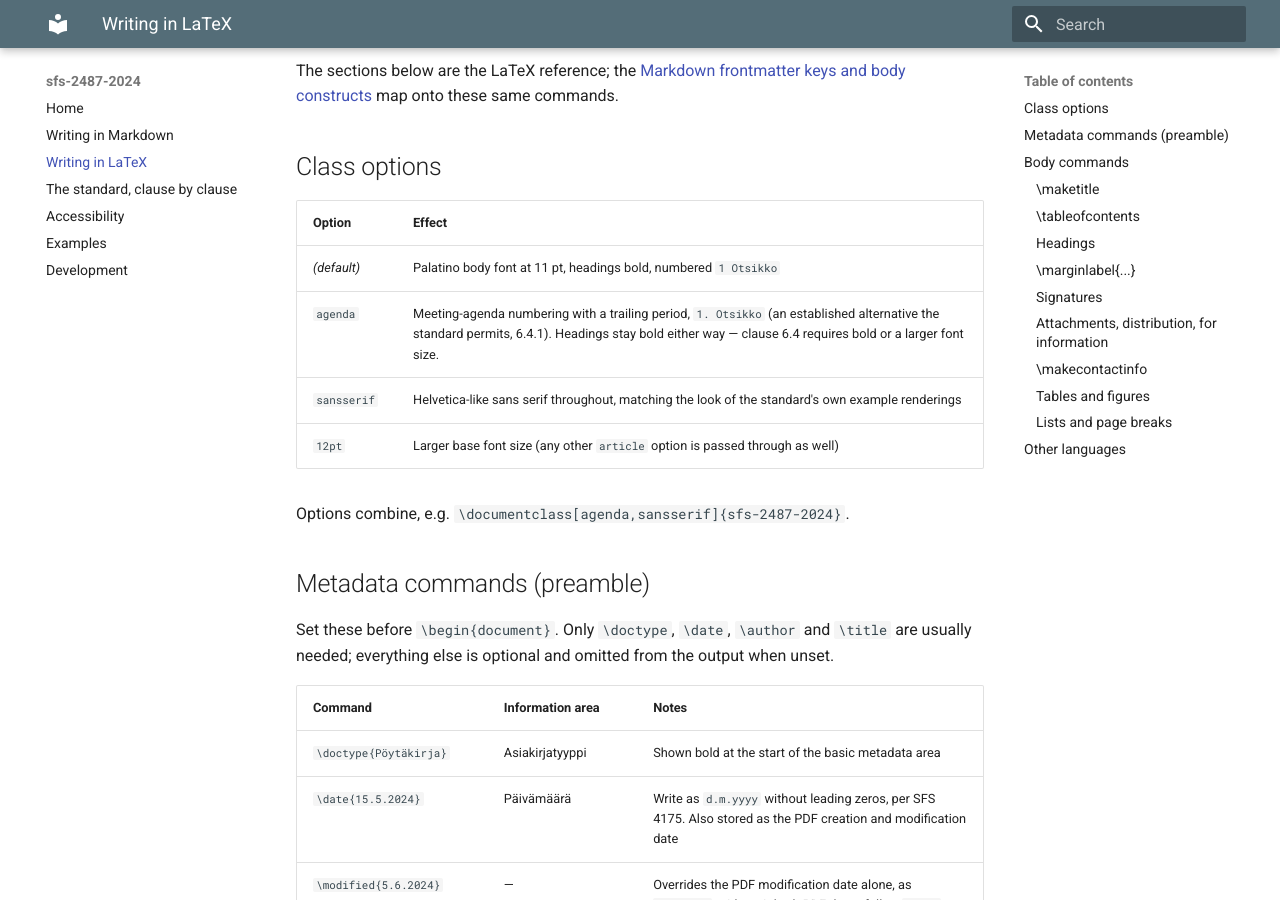
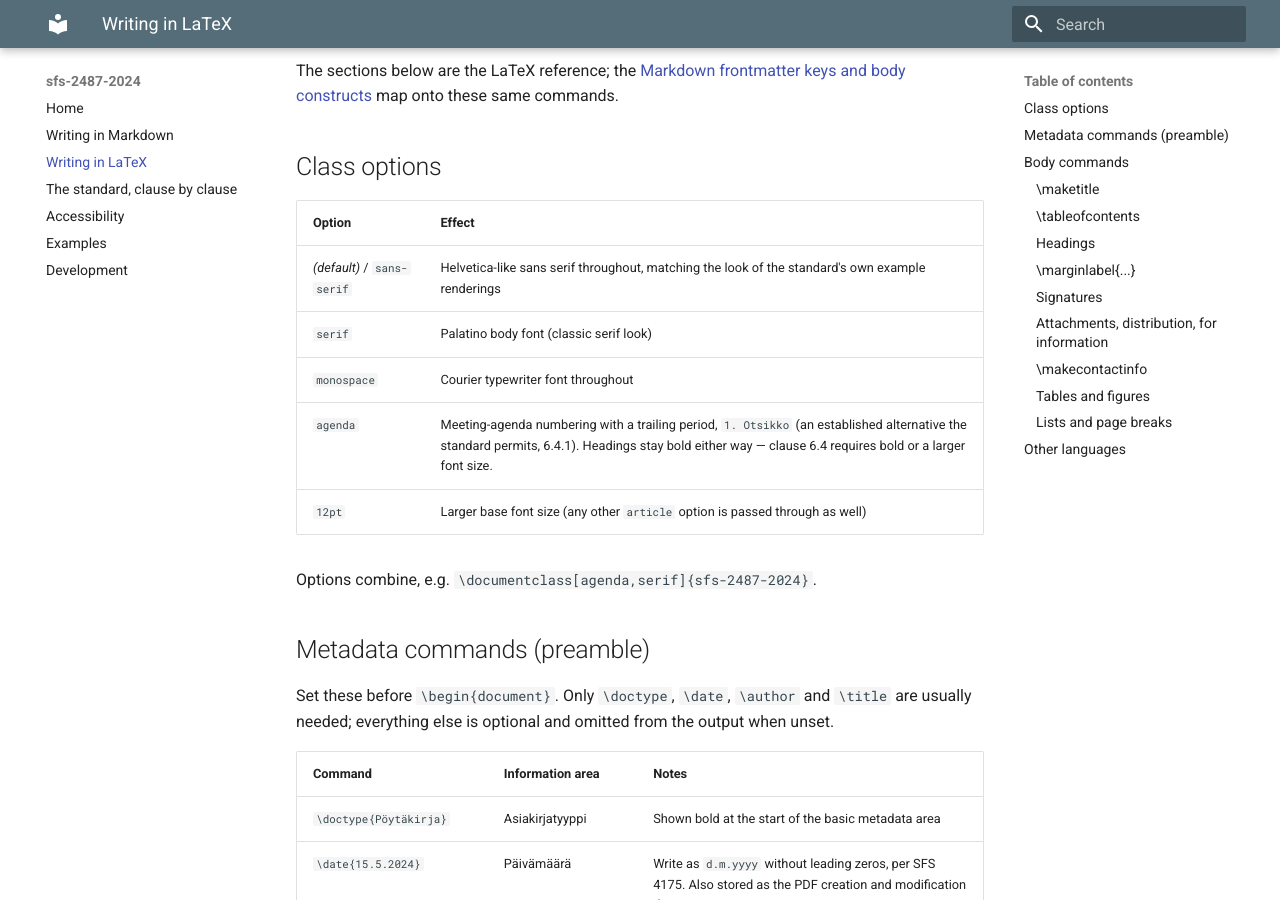
Before and after one commit to datakurre/vakioasiakirja, an MkDocs documentation site: the page built from docs/latex.md, in a window 1280 px wide and 900 px high, scrolled down 822 px. Built offline with MkDocs 1.6.1 and Material for MkDocs 9.7.7, drawn with Linux system fonts in a browser that asks for light colours.

Commit message:
Replace sansserif option with three-way font option
Replace the binary [sansserif] class option and sansserif: true Markdown
frontmatter key with an explicit three-way font choice:

  [serif]      — Palatino (former non-sansserif default)
  [sans-serif] — Helvetica, now the default (former sansserif option)
  [monospace]  — Courier, new option

The Pandoc template now reads font: serif/sans-serif/monospace instead of
sansserif: true. Add courier to devenv.nix and flake.nix texliveEnv.

Add esimerkki-monospace (LaTeX + Markdown) as a new example demonstrating
the monospace option. Update all docs, AGENTS.md, and sfs-2487-2024-doc.tex.

https://claude.ai/code/session_01VUKXeLvuAGBA3e62cd5nxd

```diff
--- a/docs/latex.md
+++ b/docs/latex.md
@@ -46,12 +46,13 @@ these same commands.
 
 | Option | Effect |
 |---|---|
-| *(default)* | Palatino body font at 11 pt, headings bold, numbered `1 Otsikko` |
+| *(default)* / `sans-serif` | Helvetica-like sans serif throughout, matching the look of the standard's own example renderings |
+| `serif` | Palatino body font (classic serif look) |
+| `monospace` | Courier typewriter font throughout |
 | `agenda` | Meeting-agenda numbering with a trailing period, `1. Otsikko` (an established alternative the standard permits, 6.4.1). Headings stay bold either way — clause 6.4 requires bold or a larger font size. |
-| `sansserif` | Helvetica-like sans serif throughout, matching the look of the standard's own example renderings |
 | `12pt` | Larger base font size (any other `article` option is passed through as well) |
 
-Options combine, e.g. `\documentclass[agenda,sansserif]{sfs-2487-2024}`.
+Options combine, e.g. `\documentclass[agenda,serif]{sfs-2487-2024}`.
 
 ## Metadata commands (preamble)
 
```
Also changed, not shown: AGENTS.md (+3 -2 lines), docs/examples.md (+2 -1 lines), docs/markdown.md (+1 -1 lines), examples/markdown/esimerkki-kayttoohje.md (+2 -2 lines), examples/markdown/esimerkki-monospace.md (added, +41 -0 lines), 7 other files.
